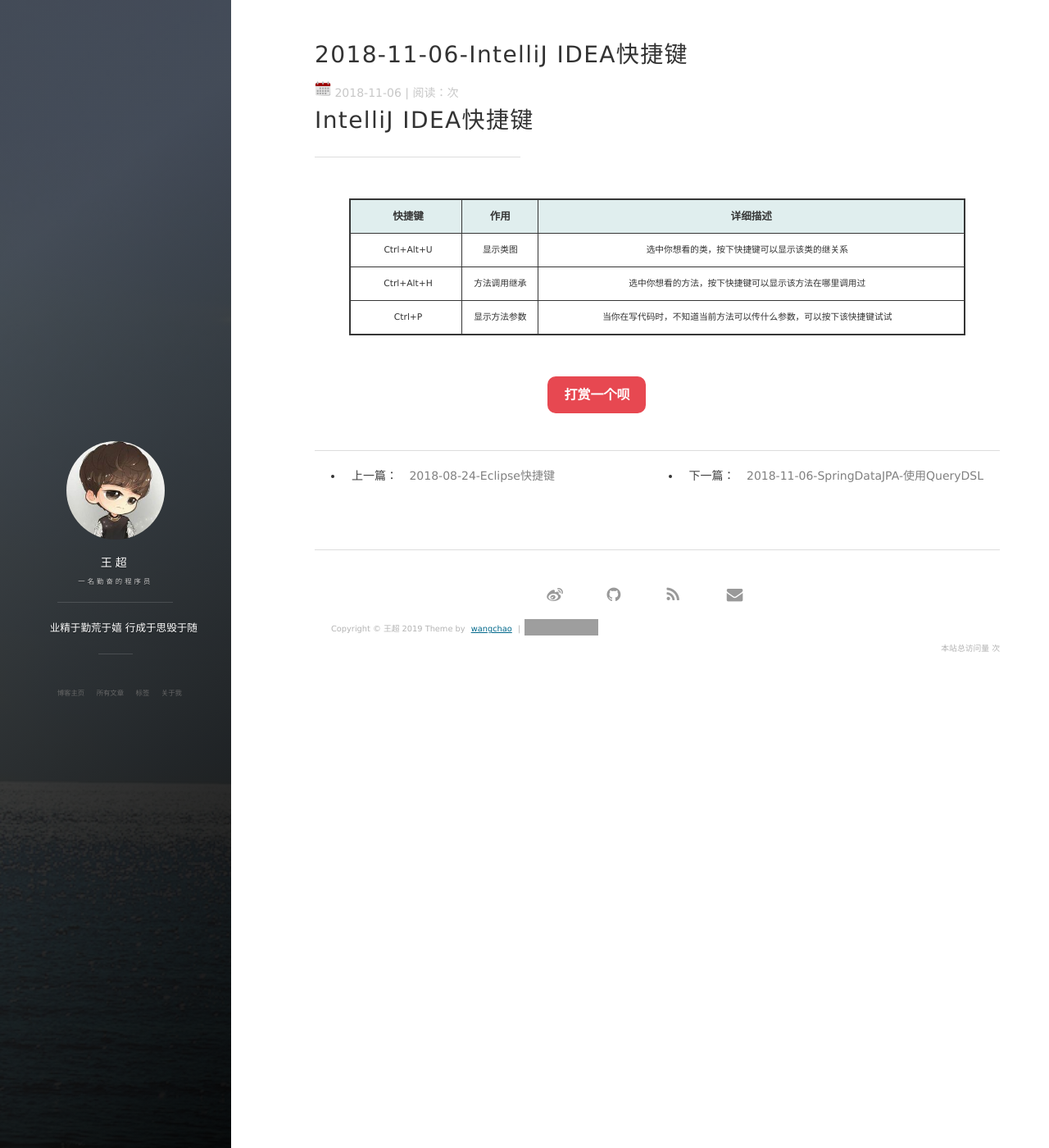
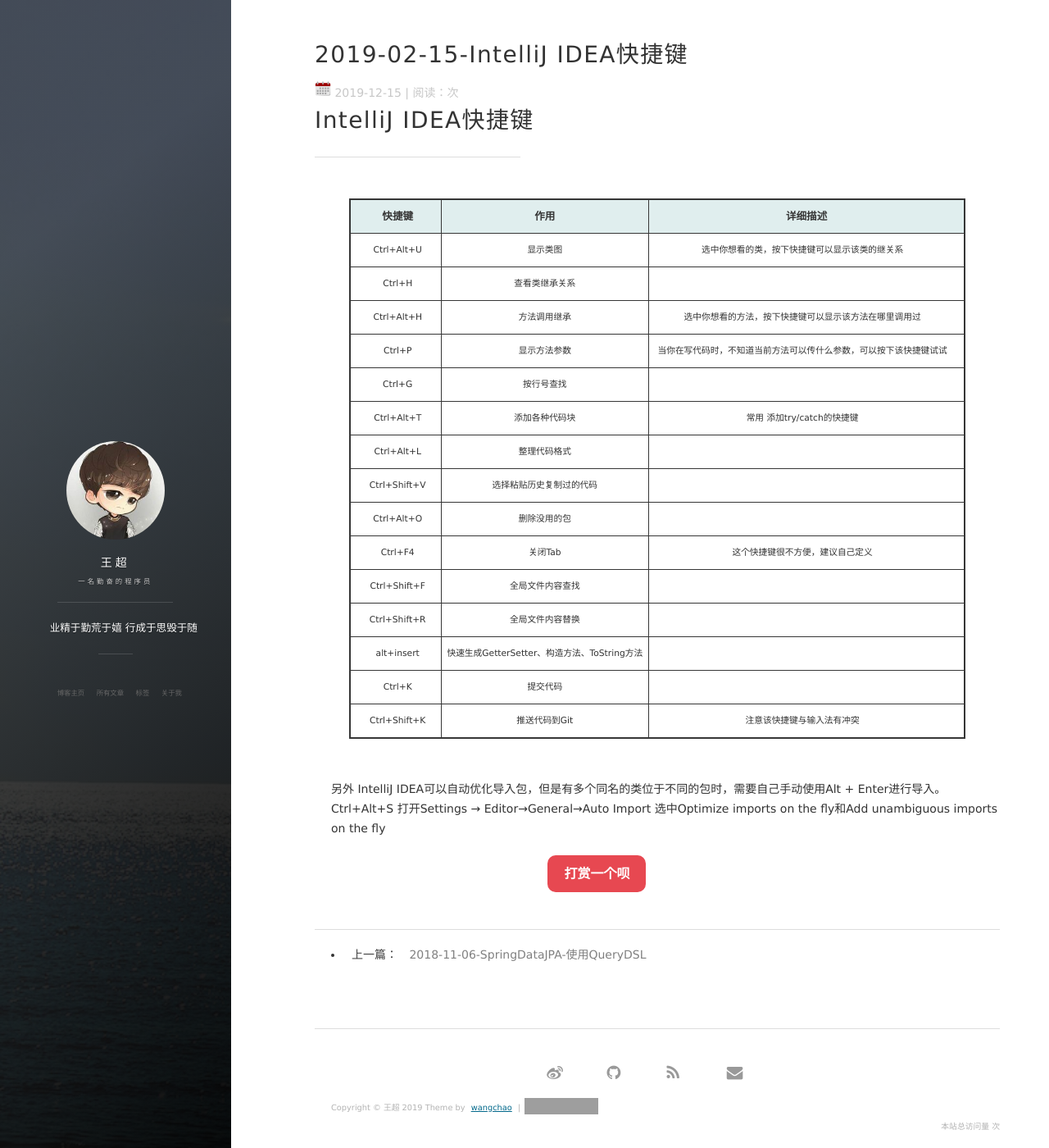
Before and after one commit to wangchao1992/wangchao1992.github.io, a Jekyll site: the page built from _posts/2018-11-06-IntelliJ IDEA快捷键.md, in a window 1280 px wide and 1400 px high. Shown: the whole window at 82% size. Built offline with Jekyll 4.4.1, drawn with Linux system fonts in a browser that asks for light colours; nearby versions of some CDN libraries; comment, search, counter and statistics services are not loaded; grey boxes are pictures that could not be loaded.

Commit message:
修改域名

```diff
--- a/CNAME
+++ b/CNAME
@@ -1 +1 @@
-www.godchao.top
+godchao.top
--- a/_posts/2018-11-06-IntelliJ IDEA快捷键.md
+++ b/_posts/2018-11-06-IntelliJ IDEA快捷键.md
@@ -1,7 +1,7 @@
 ---
 layout: post
-title: 2018-11-06-IntelliJ IDEA快捷键
-date: 2018-11-06
+title: 2019-02-15-IntelliJ IDEA快捷键
+date: 2019-12-15
 tags: 开发工具
 ---
 # IntelliJ IDEA快捷键 #
@@ -11,5 +11,22 @@ tags: 开发工具
 |快捷键|作用|详细描述|
 |:----:|:------:|:-----:|
 |Ctrl+Alt+U|显示类图|选中你想看的类，按下快捷键可以显示该类的继关系|
+|Ctrl+H|查看类继承关系||
 |Ctrl+Alt+H|方法调用继承|选中你想看的方法，按下快捷键可以显示该方法在哪里调用过|
 |Ctrl+P|显示方法参数|当你在写代码时，不知道当前方法可以传什么参数，可以按下该快捷键试试|
+|Ctrl+G|按行号查找||
+|Ctrl+Alt+T|添加各种代码块|常用 添加try/catch的快捷键 |
+|Ctrl+Alt+L|整理代码格式||
+|Ctrl+Shift+V |选择粘贴历史复制过的代码||
+|Ctrl+Alt+O|删除没用的包||
+|Ctrl+F4|关闭Tab |这个快捷键很不方便，建议自己定义|
+|Ctrl+Shift+F|全局文件内容查找||
+|Ctrl+Shift+R|全局文件内容替换||
+|alt+insert|快速生成GetterSetter、构造方法、ToString方法||
+|Ctrl+K|提交代码||
+|Ctrl+Shift+K|推送代码到Git|注意该快捷键与输入法有冲突|
+
+另外
+IntelliJ IDEA可以自动优化导入包，但是有多个同名的类位于不同的包时，需要自己手动使用Alt + Enter进行导入。
+Ctrl+Alt+S 打开Settings → Editor→General→Auto Import
+选中Optimize imports on the fly和Add unambiguous imports on the fly
```
